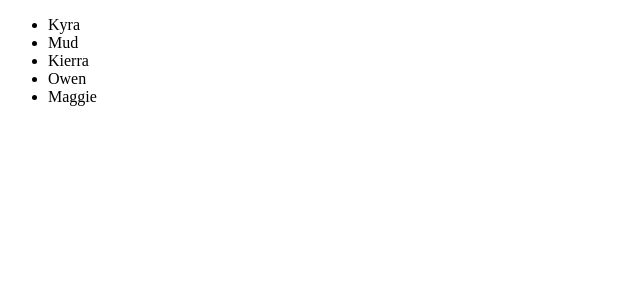
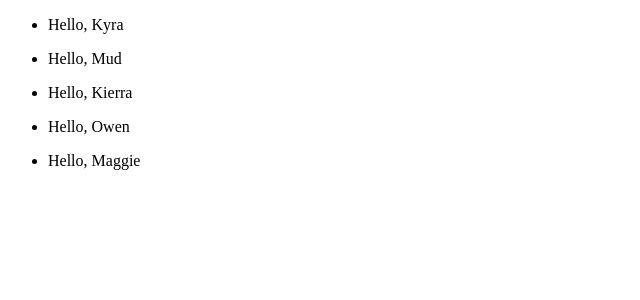
Before and after one commit to kyracalvert/angular-practice-1, an Angular app: page / in a window 1280 px wide. Shown: the top 300 px of the page, without its empty margins (0-640 px from the left). Built offline with nearby package versions, Linux system fonts and the light colour scheme.

Commit message:
moved ngFor from greeting html to greeting component.

```diff
--- a/src/app/greeting/greeting.component.html
+++ b/src/app/greeting/greeting.component.html
@@ -2,8 +2,7 @@
 and binding to each index -->
 <div>
   <ul>
-   <!-- names is the variable carried over from the component -->
-   <!-- person is the index of each name in that name array -->
-    <!-- <li *ngFor="let person of names">Hello, {{person.name}}</li> -->
+   <!-- the ngFor is now being done in the component itself -->
+    <li>Hello, {{person.name}}</li>
   </ul>
 </div>
--- a/src/app/hello/hello.component.html
+++ b/src/app/hello/hello.component.html
@@ -19,8 +19,10 @@ the input text box will update the "greeting" variable anytime something is adde
 the text box -->
 <!-- <input type="text" [(ngModel)]="greeting" (keyup)="log($event)"> -->
 
-<div>
+<!-- <div>
   <ul>
     <li *ngFor="let person of people">{{person.name}}</li>
   </ul>
-</div>
+</div> -->
+
+<app-greeting *ngFor="let person of people" [person]="person"></app-greeting>
--- a/src/app/hello/hello.component.ts
+++ b/src/app/hello/hello.component.ts
@@ -15,10 +15,6 @@ export class HelloComponent implements OnInit {
 
   }
 
-  log(event) {
-    console.log(event);
-  }
-
   ngOnInit() {
   }
 
```
Also changed, not shown: src/app/greeting/greeting.component.ts (+4 -4 lines).
